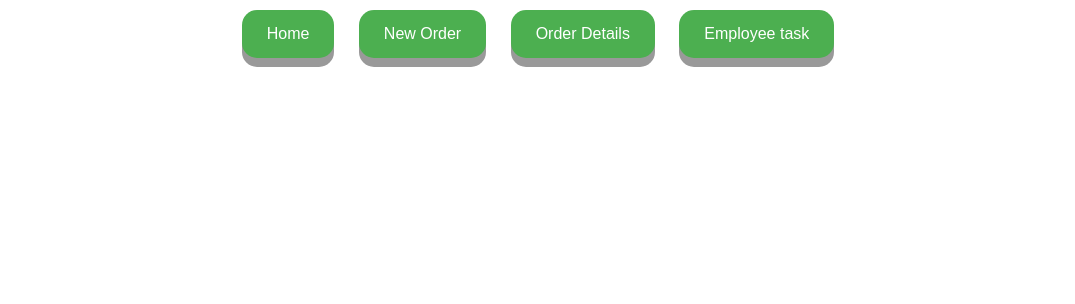
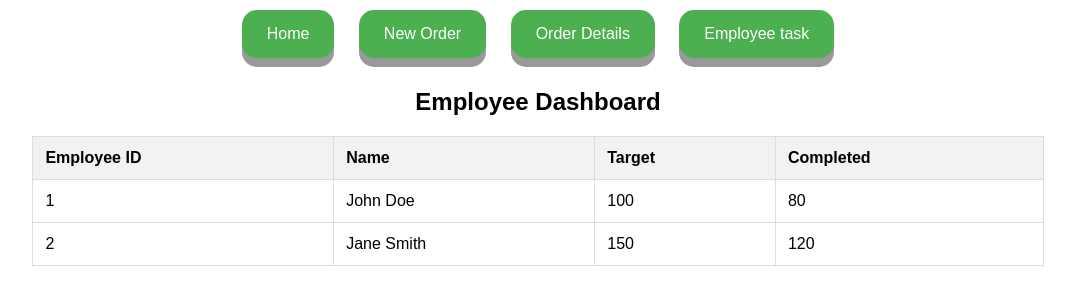
Before and after one commit to PNSSVARDHAN/RFID-Based_Tracking_System, a plain HTML site: page index.html in a window 1280 px wide. Shown: the part 108-412 px from the top of the page, without its empty margins (102-1177 px from the left). Drawn offline with Linux system fonts and the light colour scheme.

Commit message:
Update index.html

```diff
--- a/index.html
+++ b/index.html
@@ -31,6 +31,19 @@
             box-shadow: 0 5px #666;
             transform: translateY(4px);
         }
+        table {
+            width: 80%;
+            margin: 20px auto;
+            border-collapse: collapse;
+        }
+        th, td {
+            padding: 12px;
+            border: 1px solid #ddd;
+            text-align: left;
+        }
+        th {
+            background-color: #f2f2f2;
+        }
     </style>
 </head>
 <body>
@@ -39,5 +52,28 @@
     <button class="button" onclick="location.href='neworder.html'">New Order</button>
     <button class="button" onclick="location.href='orderdetails.html'">Order Details</button>
     <button class="button" onclick="location.href='Employee_task.html'">Employee task</button>
+
+    <h2>Employee Dashboard</h2>
+    <table>
+        <tr>
+            <th>Employee ID</th>
+            <th>Name</th>
+            <th>Target </th>
+            <th>Completed </th>
+        </tr>
+        <tr>
+            <td>1</td>
+            <td>John Doe</td>
+            <td>100</td>
+            <td>80</td>
+        </tr>
+        <tr>
+            <td>2</td>
+            <td>Jane Smith</td>
+            <td>150</td>
+            <td>120</td>
+        </tr>
+        <!-- Add more rows as needed -->
+    </table>
 </body>
 </html>
```
